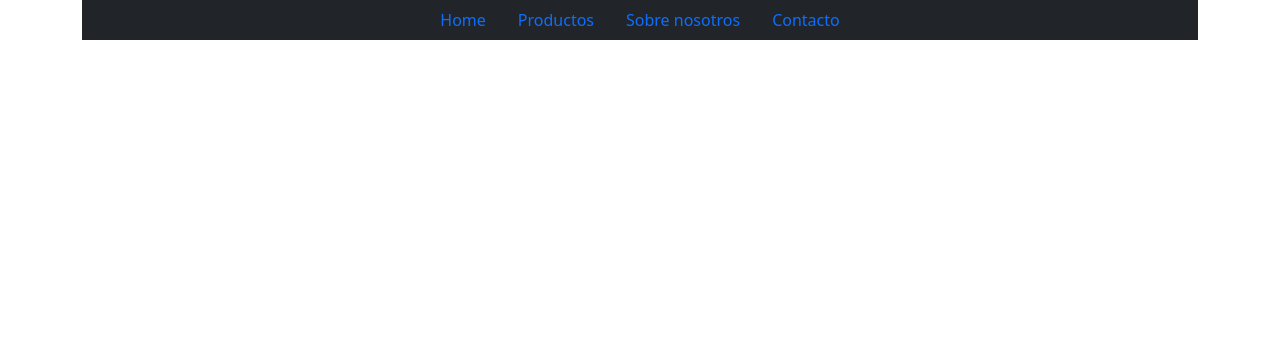
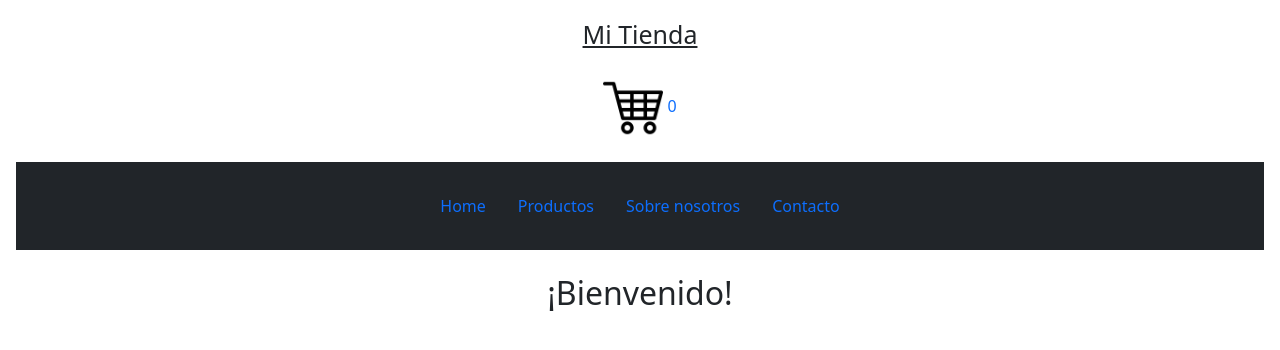
Before and after one commit to giorda78/Tienda-React-Giorda, a React (Create React App) app: page / in a window 1280 px wide. Shown: the top 350 px of the page. Built offline with nearby package versions, Linux system fonts and the light colour scheme.

Commit message:
desafio 3

```diff
--- a/package.json
+++ b/package.json
@@ -36,5 +36,8 @@
       "last 1 firefox version",
       "last 1 safari version"
     ]
+  },
+  "devDependencies": {
+    "gh-pages": "^3.2.3"
   }
 }
--- a/src/App.js
+++ b/src/App.js
@@ -3,7 +3,7 @@ import 'bootstrap/dist/css/bootstrap.min.css';
 
 function App() {
   return (
-    <div className="container">
+    <div>
       <Main/>
     </div>
   );
--- /dev/null
+++ b/src/components/CartWidget/CartWidget.js
@@ -0,0 +1,12 @@
+import React from 'react'
+import logo from '../Img/carritoReact.png'
+
+const CartWidget = () => {
+    return (
+            <span>
+                <img width="60px" src={logo} alt="" />
+            </span>
+    )
+}
+
+export default CartWidget
--- /dev/null
+++ b/src/components/ItemListContainer/ItemListContainer.js
@@ -0,0 +1,11 @@
+import React from 'react'
+
+const ItemListContainer = ( {greetings} ) => {
+    return (
+        <div>
+            <h2 className="text-center p-2"> {greetings} </h2>
+        </div>
+    )
+}
+
+export default ItemListContainer
--- a/src/components/Main/Main.js
+++ b/src/components/Main/Main.js
@@ -1,10 +1,12 @@
 import React from 'react'
-import Navbar from '../Navbar/Navbar'
+import ItemListContainer from '../ItemListContainer/ItemListContainer'
+import Navbar from '../NavBar/Navbar'
 
 export const Main = () => {
     return (
         <div>
             <Navbar/>
+            <ItemListContainer greetings="¡Bienvenido!"/>
         </div>
     )
 }
--- a/src/components/NavBar/Navbar.css
+++ b/src/components/NavBar/Navbar.css
@@ -0,0 +1,4 @@
+.miTienda{
+    font-size: 25px;
+    text-decoration: underline;
+}
--- a/src/components/NavBar/Navbar.js
+++ b/src/components/NavBar/Navbar.js
@@ -1,22 +1,35 @@
 import React from 'react'
+import CartWidget from '../CartWidget/CartWidget'
+import './Navbar.css'
 
 
-export const Navbar = () => {
+const Navbar = () => {
     return (
-        <ul class="nav justify-content-center bg-dark">
+      <div>
+        <div className="miTienda text-center p-3">Mi Tienda</div>
+
+        <a class="nav-link text-center" href="#"> <CartWidget/> 0 </a>
+
+        <ul class="nav justify-content-center bg-dark m-3 p-4">
             <li class="nav-item">
               <a class="nav-link active" aria-current="page" href="#">Home</a>
             </li>
+
             <li class="nav-item">
               <a class="nav-link" href="#">Productos</a>
             </li>
+
             <li class="nav-item">
               <a class="nav-link" href="#">Sobre nosotros</a>
             </li>
+
             <li class="nav-item">
               <a class="nav-link" href="#">Contacto</a>
             </li>
+
         </ul>
+
+      </div>
     )
 }
 
```
Also changed, not shown: src/components/Img/carritoReact.png (added), 1 other file (tests, documents, lock files or other folders). Lines whose indentation alone changed are shown as unchanged.
